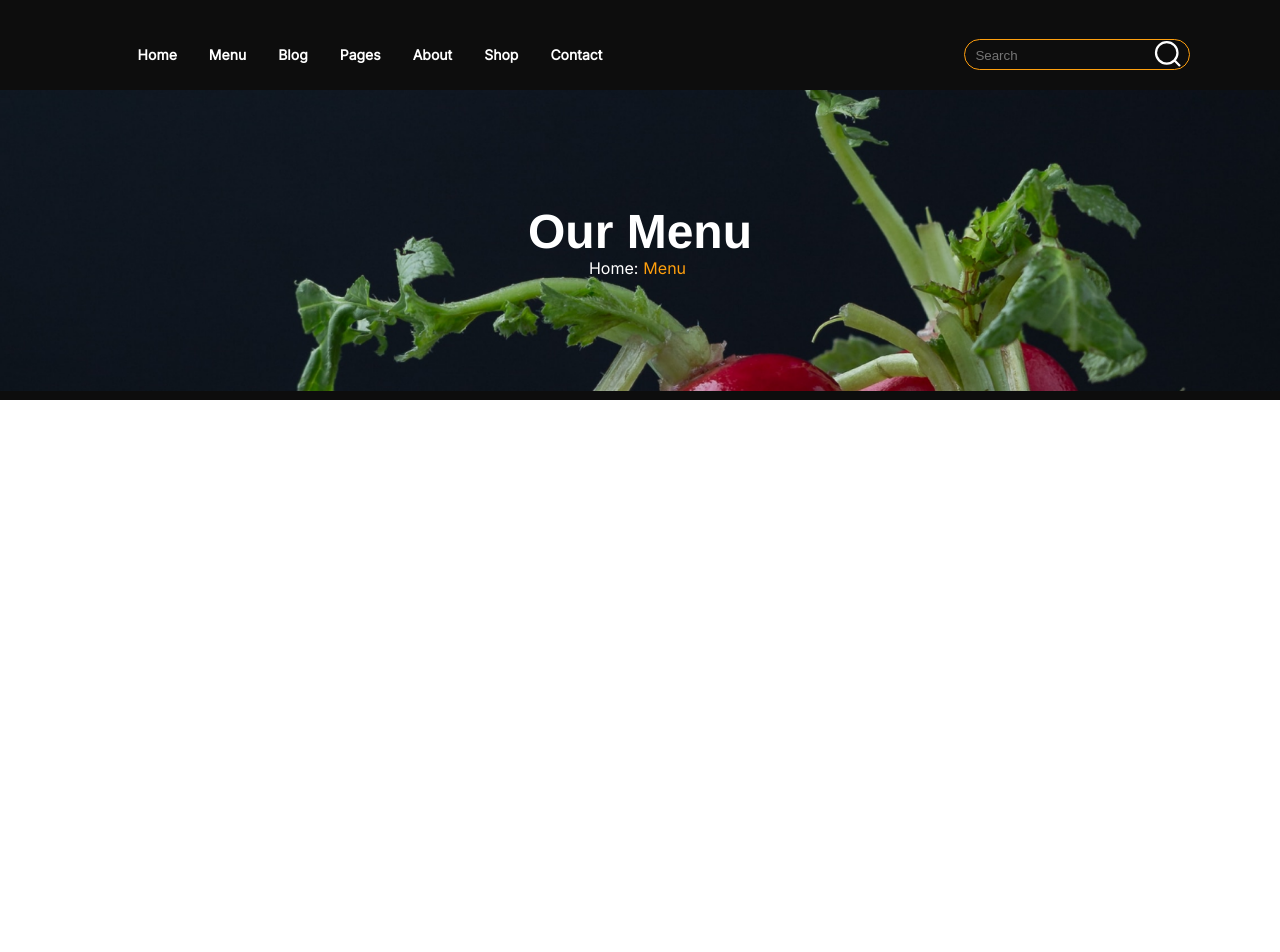
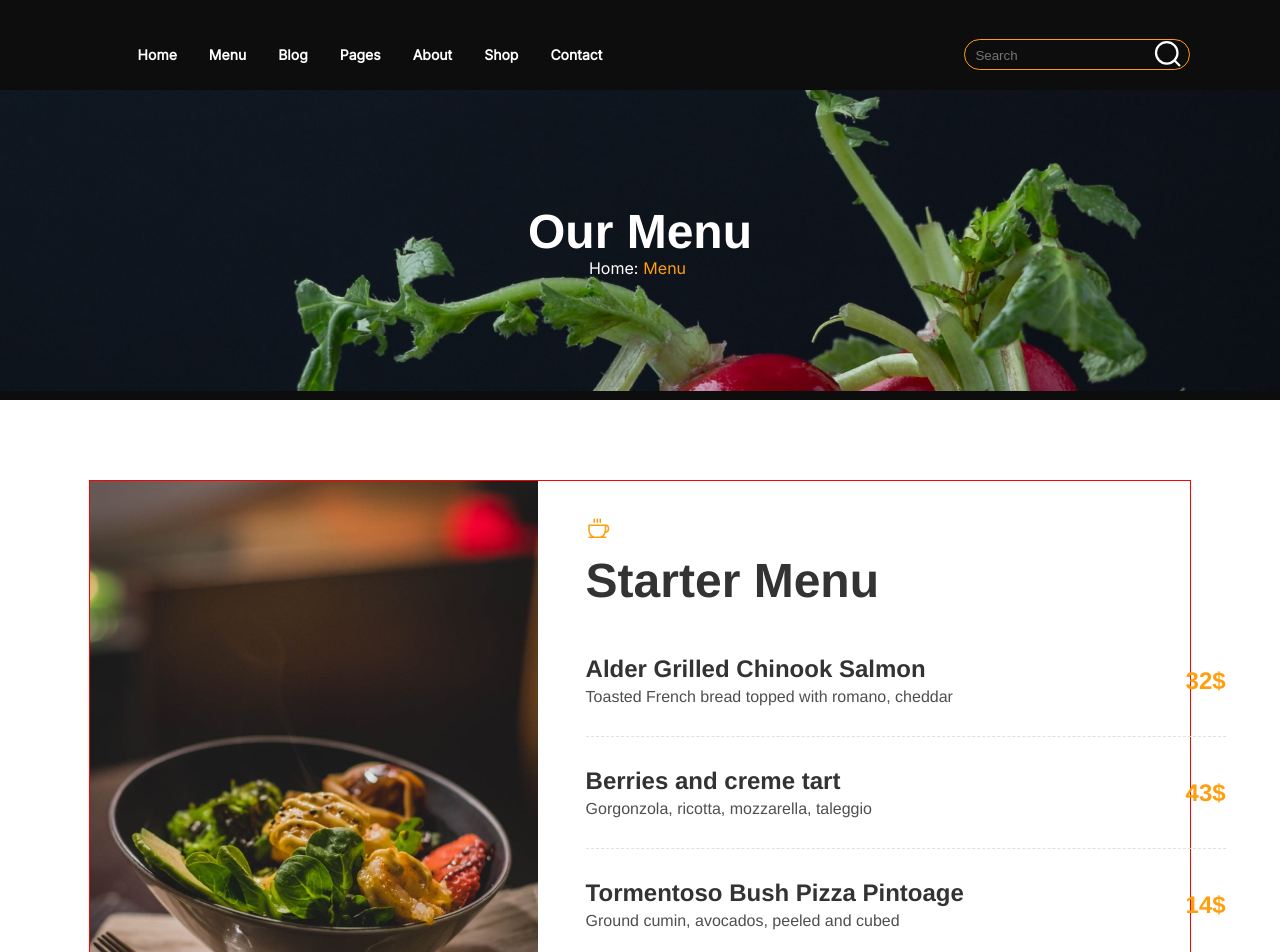
Before and after one commit to Elen-pollyc137/Elite-food-restaurant, a Next.js app: page /menu in a window 1280 px wide. Shown: the top 952 px of the page. Before the commit the page ends 800 px from the top, so only its background shows below. Built offline with nearby package versions, Linux system fonts and the light colour scheme.

Commit message:
add: Criado um novo componente OurShop

```diff
--- a/package.json
+++ b/package.json
@@ -12,6 +12,7 @@
     "next": "13.0.4",
     "react": "18.2.0",
     "react-dom": "18.2.0",
+    "react-intersection-observer": "^9.4.1",
     "sass": "^1.56.1"
   }
 }
--- a/src/pages/menu.jsx
+++ b/src/pages/menu.jsx
@@ -1,7 +1,14 @@
 import NavBar from "../Components/Header/NavBar";
 import OurShop from "../Components/OurShop";
+import MenuTemplate from "../styles-page/menu/MenuTemplate";
 
 export default function Menu() {
+  const data = [
+    {
+      title: <>Starter Menu</>,
+      option1: { name: "Alder Grilled Chinook Salmon", price: <>32$</> },
+    },
+  ];
   return (
     <>
       <NavBar
@@ -15,6 +22,7 @@ export default function Menu() {
         dark="dark"
       />
       <OurShop title="Our Menu" link="Menu" />
+      <MenuTemplate title="polly" />
     </>
   );
 }
--- /dev/null
+++ b/src/styles-page/menu/MenuTemplate/icon/index.jsx
@@ -0,0 +1,28 @@
+function IconCup() {
+  return (
+    <svg
+      xmlns="http://www.w3.org/2000/svg"
+      width="24"
+      height="24"
+      fill="none"
+      viewBox="0 0 24 24"
+    >
+      <path
+        stroke="#FF9F0D"
+        strokeLinecap="round"
+        strokeLinejoin="round"
+        strokeWidth="1.5"
+        d="M8.25 2.25v3M11.25 2.25v3M14.25 2.25v3M3 20.25h16.5M7.81 20.25A8.251 8.251 0 013 12.75v-4.5h16.5v4.5a8.25 8.25 0 01-4.81 7.5"
+      ></path>
+      <path
+        stroke="#FF9F0D"
+        strokeLinecap="round"
+        strokeLinejoin="round"
+        strokeWidth="1.5"
+        d="M19.5 8.25a3 3 0 013 3V12a3 3 0 01-3 3h-.317"
+      ></path>
+    </svg>
+  );
+}
+
+export default IconCup;
--- /dev/null
+++ b/src/styles-page/menu/MenuTemplate/index.jsx
@@ -0,0 +1,68 @@
+import IconCup from "./icon";
+import styles from "./styles.module.scss";
+
+export default function MenuTemplate() {
+  const Options = [
+    {
+      id: 1,
+      title: <>Alder Grilled Chinook Salmon</>,
+      text: <>Toasted French bread topped with romano, cheddar</>,
+      price: <>32$</>,
+    },
+    {
+      id: 2,
+
+      title: <>Berries and creme tart</>,
+      text: <>Gorgonzola, ricotta, mozzarella, taleggio</>,
+      price: <>43$</>,
+    },
+    {
+      id: 3,
+      title: <>Tormentoso Bush Pizza Pintoage</>,
+      text: <>Ground cumin, avocados, peeled and cubed</>,
+      price: <>14$</>,
+    },
+    {
+      id: 4,
+
+      title: <>Spicy Vegan Potato Curry</>,
+      text: <>Spreadable cream cheese, crumbled blue cheese</>,
+      price: <>35$</>,
+    },
+  ];
+  return (
+    <section className={styles.container}>
+      <div className={styles.box}>
+        <picture className={styles.box_img}>
+          <img
+            src="Assets/menu/menutemplate/image01.png"
+            className={styles.img}
+            alt="Landscape picture"
+          />
+        </picture>
+
+        <div className={styles.box_title}>
+          <div className={styles.title}>
+            <IconCup />
+            <h1>Starter Menu</h1>
+          </div>
+          <div className={styles.box_options}>
+            {Options.map(({ id, title, text, price }) => (
+              <div key={id} className={styles.option}>
+                <div>
+                  <h3>{title}</h3>
+                  <p>{text}</p>
+                </div>
+                <div>
+                  <p>
+                    <strong>{price}</strong>
+                  </p>
+                </div>
+              </div>
+            ))}
+          </div>
+        </div>
+      </div>
+    </section>
+  );
+}
--- /dev/null
+++ b/src/styles-page/menu/MenuTemplate/styles.module.scss
@@ -0,0 +1,69 @@
+.container {
+  width: 100%;
+  padding: 5rem 0;
+}
+.box {
+  width: 86%;
+  margin: 0 auto;
+  display: flex;
+  border: 1px solid red;
+}
+.img {
+  height: 39.125rem;
+}
+.box_title {
+  display: flex;
+  flex-direction: column;
+  padding-left: 3rem;
+}
+.title {
+  padding: 1rem 0;
+  font-family: var(--helvetica);
+  font-style: normal;
+  font-weight: 700;
+  font-size: 48px;
+  line-height: 56px;
+  /* identical to box height, or 117% */
+
+  font-feature-settings: "kern" off;
+
+  /* Gray 1 */
+
+  color: #333333;
+}
+.option {
+  display: flex;
+  align-items: center;
+  justify-content: space-between;
+  width: 40rem;
+  height: 6.9375rem;
+  border-bottom: 1px dashed #e0e0e0;
+
+  h3 {
+    font-family: var(--helvetica);
+    font-style: normal;
+    font-weight: 700;
+    font-size: 24px;
+    line-height: 32px;
+    color: #333333;
+    &:hover {
+      color: #ff9f0d;
+    }
+  }
+  p {
+    font-family: var(--helvetica);
+    font-style: normal;
+    font-weight: 400;
+    font-size: 16px;
+    line-height: 24px;
+    color: #4f4f4f;
+  }
+  strong {
+    font-family: var(--helvetica);
+    font-style: normal;
+    font-weight: 700;
+    font-size: 24px;
+    line-height: 32px;
+    color: #ff9f0d;
+  }
+}
```
Also changed, not shown: src/styles-page/coffeeshop/CoffeeMaker/index.jsx (+9 -1 lines), src/styles-page/coffeeshop/CoffeeMaker/styles.module.scss (+20 -0 lines), public/Assets/menu/menutemplate/image01.png (added), 1 other file (tests, documents, lock files or other folders).
